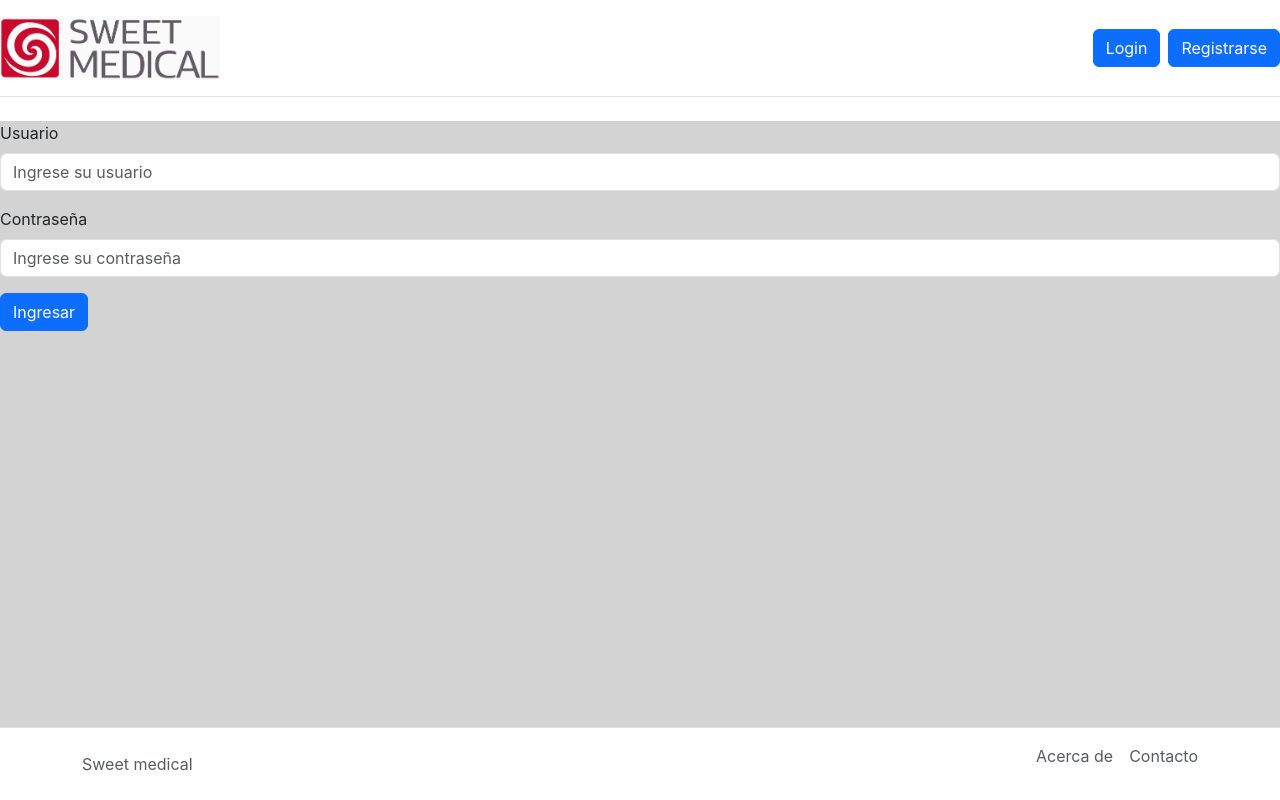
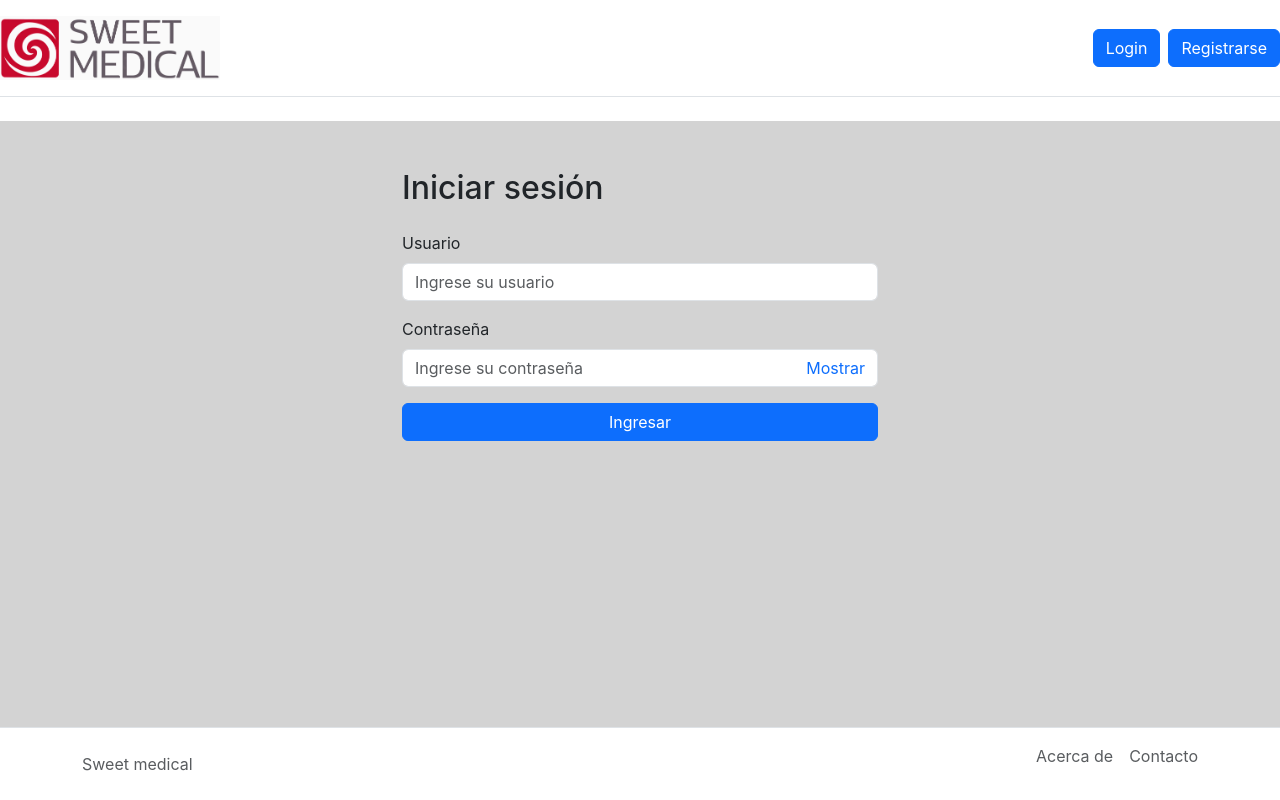
Before and after one commit to frconde1/Sistema-de-Turnos, a React (Create React App) app in the folder client/: page /login in a window 1280 px wide. Built offline with nearby package versions, Linux system fonts and the light colour scheme.

Commit message:
Se mejoran Login y Registro Se agregan toats con errores Se mejoran los form

```diff
--- a/client/src/pages/sesiones/Login.jsx
+++ b/client/src/pages/sesiones/Login.jsx
@@ -1,57 +1,133 @@
-import React, { useState } from 'react'
-import api from '../../utils/api';
-import { useNavigate } from 'react-router-dom';
-import { Button, Form } from 'react-bootstrap';
-import { useAuth } from '../../context/auth/AuthContext';
+import React, { useState } from "react";
+import { useNavigate } from "react-router-dom";
+import { Button, Form, Toast, ToastContainer } from "react-bootstrap";
+import { useAuth } from "../../context/auth/AuthContext";
 
 export default function Login() {
 	const [usuario, setUsuario] = useState("");
 	const [contrasena, setContrasena] = useState("");
+	const [mostrarPassword, setMostrarPassword] = useState(false);
+
+	const [mostrarToast, setMostrarToast] = useState(false);
+
 	const { login, error, loading } = useAuth();
 
 	const navigate = useNavigate();
 
-	/**@param {Event} event  */
 	async function enviar(event) {
-
 		event.preventDefault();
 
 		const usuarioLogueado = await login(usuario, contrasena);
 
 		if (usuarioLogueado?.rol === "Paciente") {
-			navigate("/paciente")
-			return;
-		}
-		if (usuarioLogueado?.rol === "Medico") {
-			navigate("/medico")
+			navigate("/paciente");
 			return;
 		}
 
-		navigate("/")
+		if (usuarioLogueado?.rol === "Medico") {
+			navigate("/medico");
+			return;
+		}
+
+		setMostrarToast(true);
 	}
 
 	return (
 		<>
+			<div
+				className="container mt-5"
+				style={{ maxWidth: "500px" }}
+			>
+				<h2 className="mb-4">Iniciar sesión</h2>
+
 				<Form onSubmit={enviar}>
-				<Form.Group className="mb-3" controlId="formBasicEmail">
+					<Form.Group className="mb-3">
 						<Form.Label>Usuario</Form.Label>
-					<Form.Control type="text" placeholder="Ingrese su usuario" onChange={e => setUsuario(e.target.value)} />
-				</Form.Group>
-				<Form.Group className="mb-3" controlId="formBasicPassword">
-					<Form.Label>Contraseña</Form.Label>
-					<Form.Control type="password" placeholder="Ingrese su contraseña" onChange={e => setContrasena(e.target.value)} />
+						<Form.Control
+							type="text"
+							placeholder="Ingrese su usuario"
+							value={usuario}
+							onChange={(e) => setUsuario(e.target.value)}
+						/>
 					</Form.Group>
 
-				<Button type="submit" variant="primary" disabled={loading} >
+					<Form.Group className="mb-3">
+						<Form.Label>Contraseña</Form.Label>
+
+						<div className="position-relative">
+							<Form.Control
+								type={mostrarPassword ? "text" : "password"}
+								placeholder="Ingrese su contraseña"
+								value={contrasena}
+								onChange={(e) =>
+									setContrasena(e.target.value)
+								}
+								style={{ paddingRight: "80px" }}
+							/>
+
+							<Button
+								type="button"
+								variant="link"
+								className="position-absolute p-0"
+								style={{
+									right: "12px",
+									top: "50%",
+									transform: "translateY(-50%)",
+									textDecoration: "none",
+									zIndex: 10
+								}}
+								onClick={() =>
+									setMostrarPassword(!mostrarPassword)
+								}
+							>
+								{mostrarPassword
+									? "Ocultar"
+									: "Mostrar"}
+							</Button>
+						</div>
+					</Form.Group>
+
+					<Button
+						type="submit"
+						variant="primary"
+						className="w-100"
+						disabled={loading}
+					>
 						{loading ? (
 							<>
-							<span className="spinner-border spinner-border-sm me-2" role="status" aria-hidden="true" />
+								<span
+									className="spinner-border spinner-border-sm me-2"
+									role="status"
+									aria-hidden="true"
+								/>
 								Ingresando...
 							</>
-					) :
-						('Ingresar')}
+						) : (
+							"Ingresar"
+						)}
 					</Button>
 				</Form>
+			</div>
+
+			<ToastContainer position="top-end" className="p-3">
+				<Toast
+					show={mostrarToast}
+					onClose={() => setMostrarToast(false)}
+					bg="danger"
+					delay={5000}
+					autohide
+				>
+					<Toast.Header>
+						<strong className="me-auto">
+							Error de inicio de sesión
+						</strong>
+					</Toast.Header>
+
+					<Toast.Body className="text-white">
+						{error || "Usuario o contraseña incorrectos."}
+					</Toast.Body>
+				</Toast>
+			</ToastContainer>
 		</>
-	)
+	);
 }
--- a/client/src/pages/sesiones/Register.jsx
+++ b/client/src/pages/sesiones/Register.jsx
@@ -1,9 +1,12 @@
 import React, { useEffect, useState } from "react";
 import api from "../../utils/api";
+import { Toast, ToastContainer, Button } from "react-bootstrap";
+import { useNavigate } from "react-router-dom";
 
 export default function Register() {
 	const [usuario, setUsuario] = useState("");
 	const [contrasena, setContrasena] = useState("");
+
 
 	const [nombre, setNombre] = useState("");
 	const [tipo, setTipo] = useState("paciente");
@@ -13,10 +16,20 @@ export default function Register() {
 
 	const [cargando, setCargando] = useState(false);
 
-	/** @param {Event} e */
+	const [mostrarToast, setMostrarToast] = useState(false);
+	const [toastMensaje, setToastMensaje] = useState("");
+	const [toastTipo, setToastTipo] = useState("");
+	const [toastTitulo, setToastTitulo] = useState("");
+
+	const [mostrarPassword, setMostrarPassword] = useState(false);
+
+	const navigate = useNavigate();
+
 	async function enviar(e) {
 		e.preventDefault();
 
+
+		try {
 			setCargando(true);
 			let res;
 			if (tipo === "paciente")
@@ -42,6 +55,26 @@ export default function Register() {
 
 			console.log(res.status);
 			setCargando(false);
+			setToastTitulo("Registro exitoso");
+			setToastMensaje("El registro se ha realizado correctamente.");
+			setToastTipo("success");
+			setMostrarToast(true);
+
+			setTimeout(() => {
+				navigate("/login");
+			}, 2000);
+
+		} catch (error) {
+				setToastTipo("error");
+				setToastTitulo("Error en el registro");
+				if (error.response && error.response.data && error.response.data.message) {
+					setToastMensaje(error.response.data.message);
+				} else {
+					setToastMensaje("Ocurrió un error al registrar el usuario.");
+				}
+				setMostrarToast(true);
+				setCargando(false);
+			}
 		}
 
 	useEffect(() => {
@@ -50,6 +83,7 @@ export default function Register() {
 	}, [tipo]);
 
 	return (
+		<>
 		<div className="container mt-5" style={{ maxWidth: "500px" }}>
 			<h2 className="mb-4">Registro</h2>
 			<form onSubmit={enviar}>
@@ -67,11 +101,29 @@ export default function Register() {
 				<label htmlFor="password" className="form-label">
 					Contraseña
 				</label>
+
+				<div className="position-relative">
 					<input
-						type="password"
+						type={mostrarPassword ? "text" : "password"}
 						className="form-control"
+						style={{ paddingRight: "80px" }}
 						onChange={(e) => setContrasena(e.target.value)}
 					/>
+
+					<button
+						type="button"
+						className="btn btn-sm position-absolute"
+						style={{
+							right: "10px",
+							top: "50%",
+							transform: "translateY(-50%)",
+							zIndex: 10
+						}}
+						onClick={() => setMostrarPassword(!mostrarPassword)}
+					>
+						{mostrarPassword ? "Ocultar" : "Mostrar"}
+					</button>
+				</div>
 			</div>
 
 				<div className="mb-3">
@@ -143,5 +195,23 @@ export default function Register() {
 			</form>
 			<br />
 		</div>
+
+		<ToastContainer position="top-end" className="p-3">
+			<Toast
+				onClose={() => setMostrarToast(false)}
+				show={mostrarToast}
+				bg={toastTipo === "success" ? "success" : "danger"}
+				delay={5000}
+				autohide
+			>
+				<Toast.Header>
+					<strong className="me-auto">{toastTitulo}</strong>
+				</Toast.Header>
+				<Toast.Body className="text-white">{toastMensaje}</Toast.Body>
+			</Toast>
+		</ToastContainer>
+
+		</>
+
 	);
 }
--- a/client/src/utils/api.js
+++ b/client/src/utils/api.js
@@ -12,7 +12,7 @@ const api = axios.create({
 	headers: {
 		"Content-Type": "application/json"
 	},
-	validateStatus: () => true
+	//validateStatus: () => true
 });
 
 export default api;
```
Lines whose indentation alone changed are shown as unchanged.
